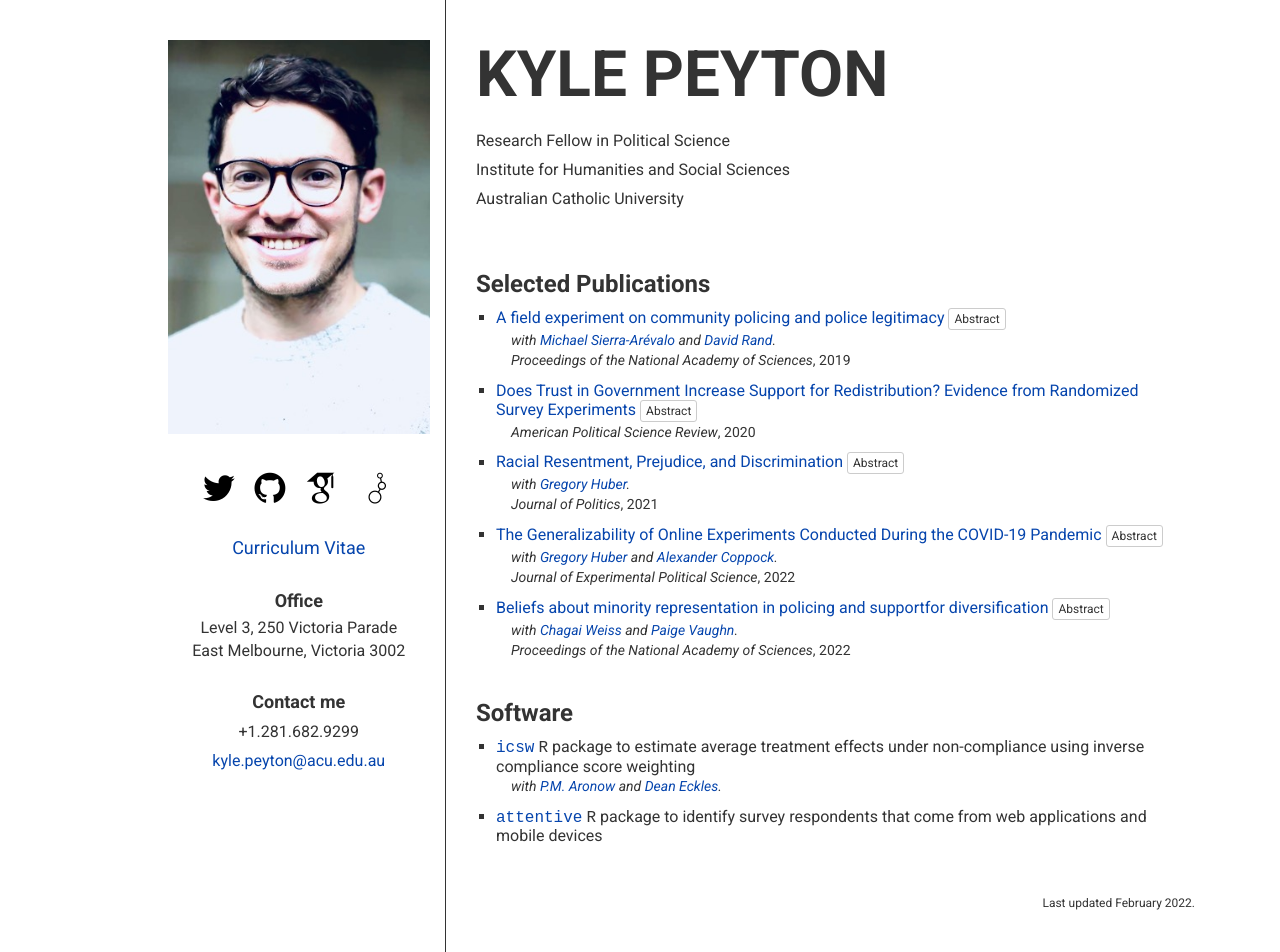
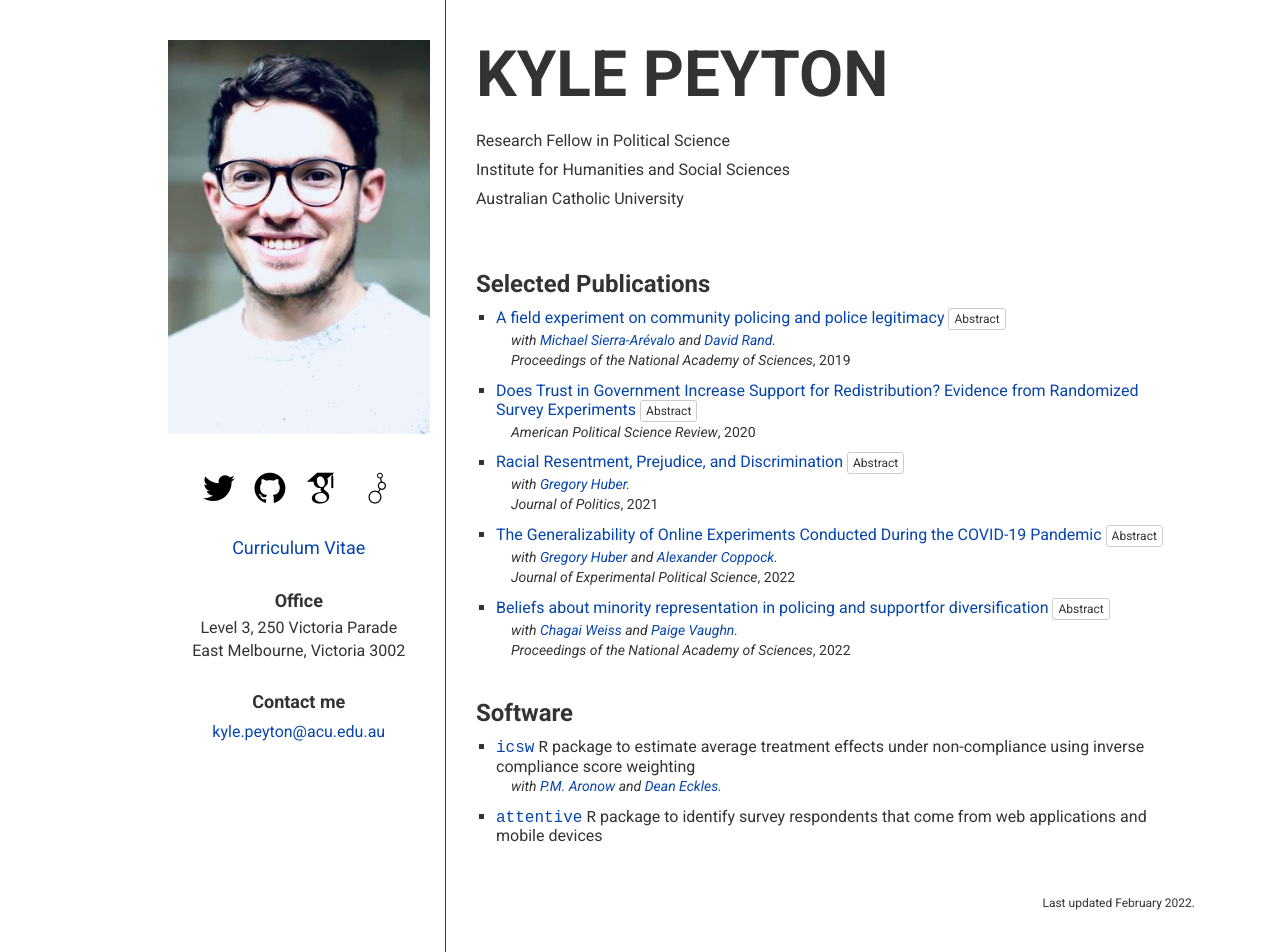
Before and after one commit to kylepeyton/kylepeyton.github.io, a Jekyll site: the page index.html, which Jekyll copies as it is, in a window 1280 px wide. Built offline with Jekyll 4.4.1, drawn with Linux system fonts in a browser that asks for light colours; some web fonts are replaced.

Commit message:
Update index.html

```diff
--- a/index.html
+++ b/index.html
@@ -74,7 +74,6 @@
 		<h3>Contact me</h3>
 
 		<address class="contact">
-			&#43;1.281.682.9299<br>
 			<a href="mailto:kyle.peyton@acu.edu.au">kyle.peyton@acu.edu.au</a>
 		</address>
 
```
